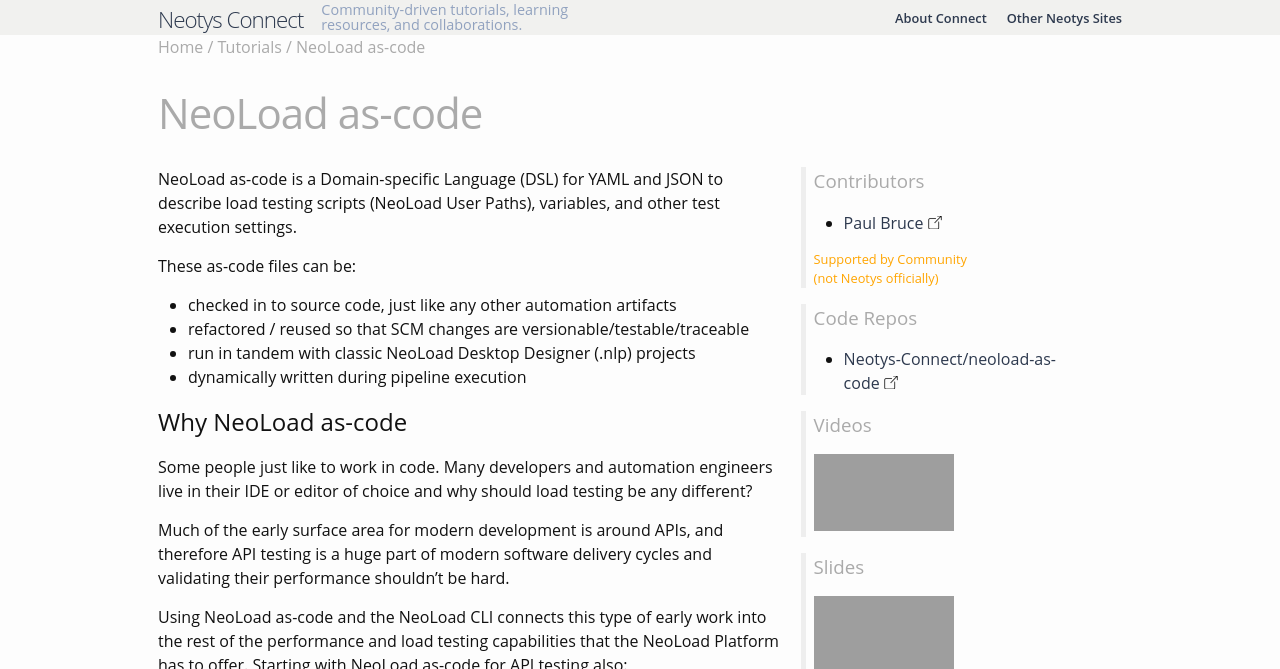
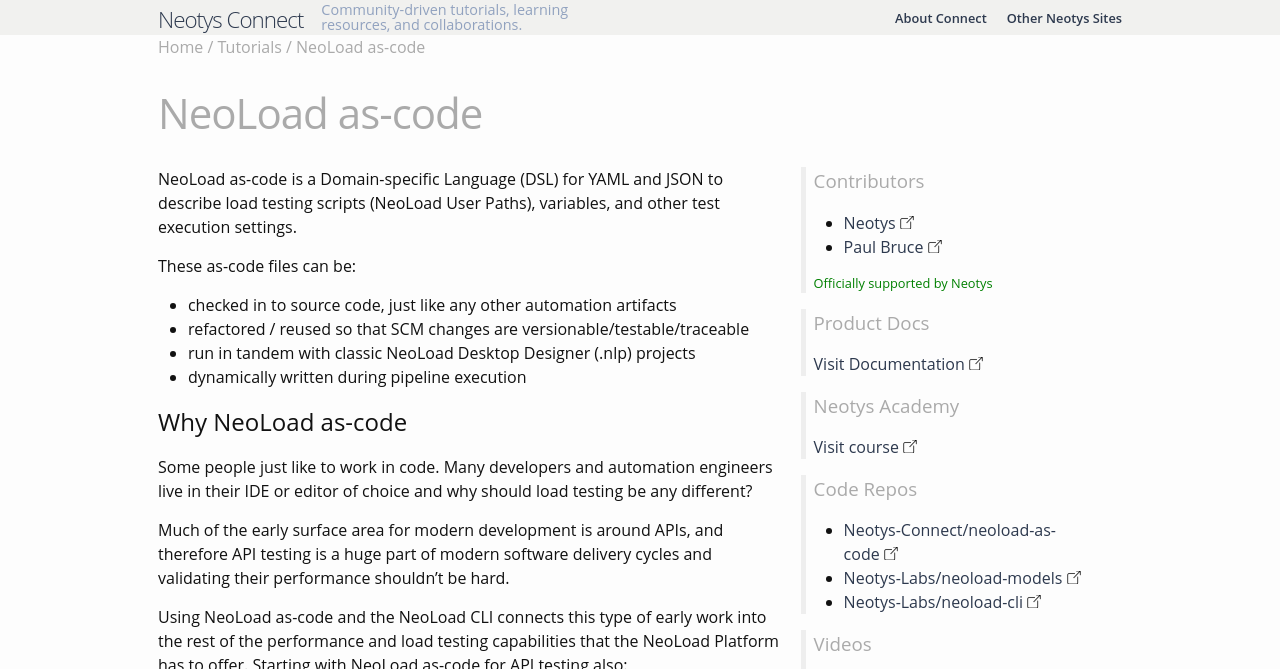
Before and after one commit to Neotys-Connect/connect.neotys.com, a Jekyll site: the page built from _pages/tutorials/neoload-as-code/index.md, in a window 1280 px wide and 900 px high, cut to the strip 0-669 px from the top of the window. Built offline with Jekyll 4.4.1, drawn with Linux system fonts in a browser that asks for light colours; nearby versions of some CDN libraries; comment, search, counter and statistics services are not loaded; grey boxes are pictures that could not be loaded.

Commit message:
Update as-code tutorial sections and flow

```diff
--- a/_layouts/default.html
+++ b/_layouts/default.html
@@ -46,6 +47,29 @@
         });
         //alert(els.length);
       }
+      function updateArticleFrameSizes() {
+        var els = $("iframe").each(function(i,o) {
+          var el = $(o)
+          var aspectratio = parseFloat(el.attr("aspectratio"));
+          if(isNaN(aspectratio)) {
+            aspectratio = el.height() / el.width();
+            el.attr("aspectratio",aspectratio)
+
+            var wrapper = $('<div class="iframe-wrapper">')
+            wrapper.css({
+              'max-width':''+el.parent().width()+"px",
+              'max-height':''+(el.parent().width()*aspectratio)+"px",
+              'width':'100vw',
+              'height':(100*aspectratio)+'vw',
+              'margin':'0 auto 1em auto'
+            })
+            el.wrap(wrapper).removeAttr("width").removeAttr("height").css({
+              'width':'100%',
+              'height':'100%'
+            })
+          }
+        });
+      }
     </script>
 
   </body>
--- a/_pages/tutorials/neoload-as-code/index.md
+++ b/_pages/tutorials/neoload-as-code/index.md
@@ -3,18 +3,26 @@
 title: NeoLoad as-code
 category: DevOps
 permalink: /tutorials/neoload-as-code
-support: Community
+support: Neotys
+contributors:
+- text: Neotys
+  url: https://neotys.com
+- text: Paul Bruce
+  url: https://github.com/paulsbruce
+academy:
+- https://academy.neotys.com/courses/foradvancedusers/lessons/neoload-as-code/
+documentation:
+- https://www.neotys.com/documents/doc/neoload/latest/38635.htm
 videos:
-  - https://www.youtube.com/embed/YDCvymJUZrk
-contributors:
-  - text: Paul Bruce
-    url: https://github.com/paulsbruce
+- https://www.youtube.com/embed/YDCvymJUZrk
 repo:
-  - https://github.com/Neotys-Connect/neoload-as-code
+- https://github.com/Neotys-Connect/neoload-as-code
+- https://github.com/Neotys-Labs/neoload-models/blob/v3/neoload-project/doc/v3/project.md
+- https://github.com/Neotys-Labs/neoload-cli
 slides:
-  - type: google
-    docid: 19ldKFuET6ost-dkq_aPiIw0SIOf8ltFcKAUYS1iAVMk
-    pubid: 2PACX-1vTpbTLEN0CJzT-FOrRvb-Ygk3OnwvvK3OWux55mpTWjKygDhGnpR4T25fQljiorHMv5dh5qyLeQf03E
+- type: google
+  docid: 19ldKFuET6ost-dkq_aPiIw0SIOf8ltFcKAUYS1iAVMk
+  pubid: 2PACX-1vTpbTLEN0CJzT-FOrRvb-Ygk3OnwvvK3OWux55mpTWjKygDhGnpR4T25fQljiorHMv5dh5qyLeQf03E
 toc: |
   - [Why NeoLoad as-code](#why-neoload-as-code)
   - [Examples](#examples)
```
Also changed, not shown: other parts of _layouts/default.html (+1 -0 lines).
